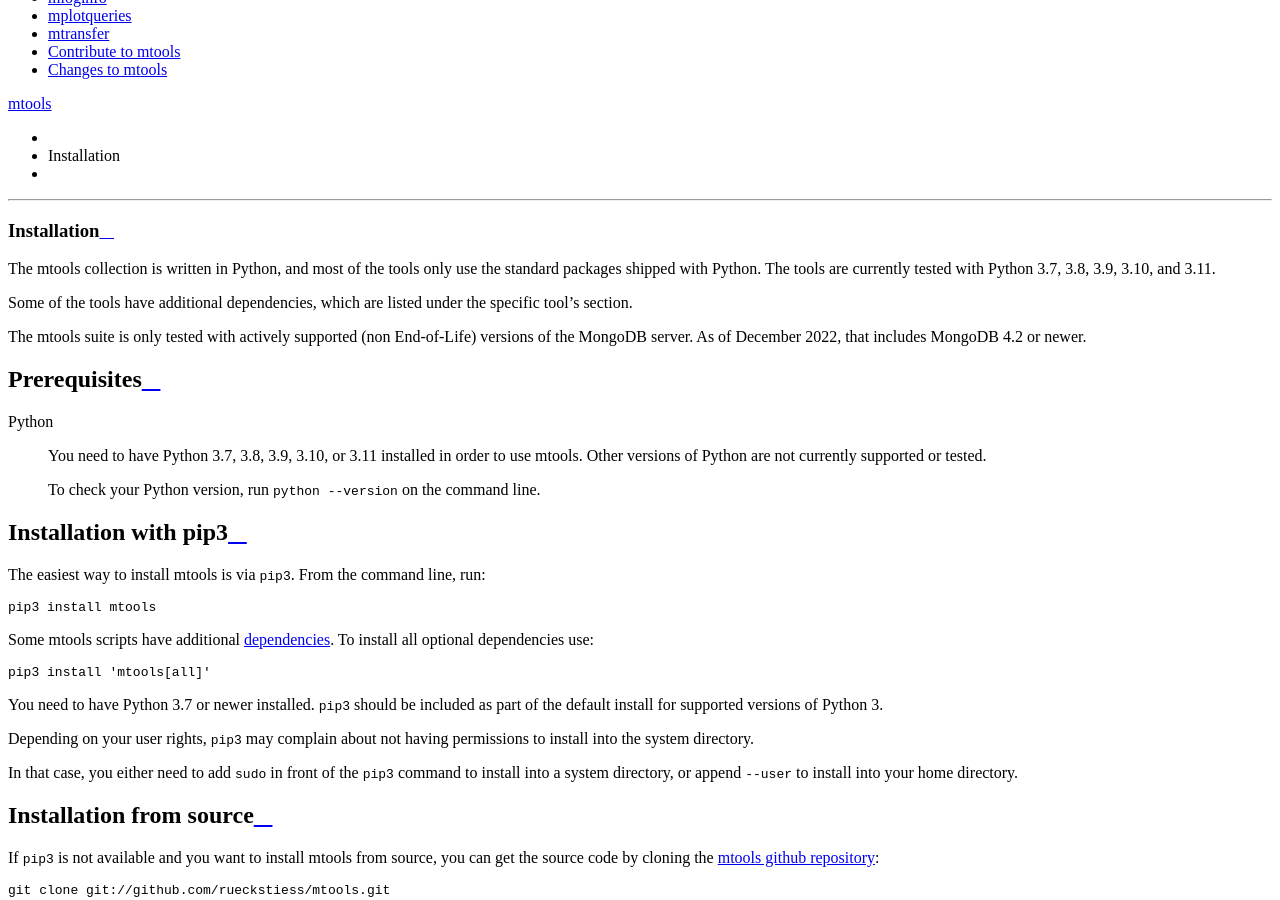
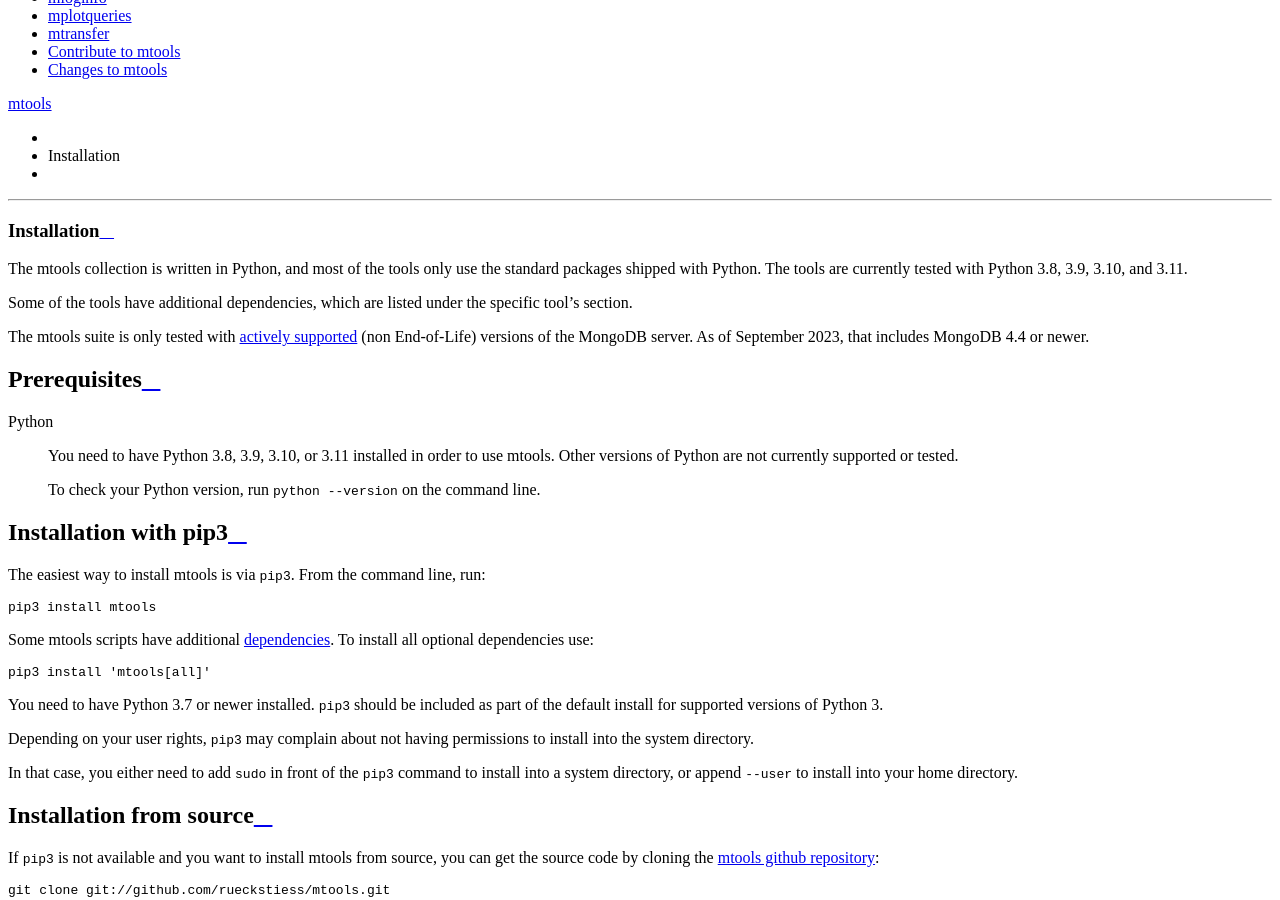
Before and after one commit to rueckstiess/mtools, a Sphinx documentation site: the page built from doc/install.rst, in a window 1280 px wide and 900 px high, scrolled down 667 px. Built offline with Sphinx 7.4.7 and the Read the Docs theme 2.0.0, drawn with Linux system fonts in a browser that asks for light colours.

Commit message:
Fix #911: Remove Python 3.7 (EOL)

```diff
--- a/doc/install.rst
+++ b/doc/install.rst
@@ -4,20 +4,21 @@
 
 The mtools collection is written in Python, and most of the tools only use the
 standard packages shipped with Python. The tools are currently tested with
-Python 3.7, 3.8, 3.9, 3.10, and 3.11.
+Python 3.8, 3.9, 3.10, and 3.11.
 
 Some of the tools have additional dependencies, which are listed under the
 specific tool's section.
 
-The mtools suite is only tested with actively supported (non End-of-Life)
-versions of the MongoDB server. As of December 2022, that includes
-MongoDB 4.2 or newer.
+The mtools suite is only tested with
+`actively supported <https://www.mongodb.com/support-policy/lifecycles>`__
+(non End-of-Life) versions of the MongoDB server. As of September 2023,
+that includes MongoDB 4.4 or newer.
 
 Prerequisites
 ~~~~~~~~~~~~~
 
 Python
-   You need to have Python 3.7, 3.8, 3.9, 3.10, or 3.11 installed in order to
+   You need to have Python 3.8, 3.9, 3.10, or 3.11 installed in order to
    use mtools. Other versions of Python are not currently supported or tested.
 
    To check your Python version, run ``python --version`` on the command line.
--- a/setup.py
+++ b/setup.py
@@ -9,7 +9,7 @@
 try:
     from setuptools import setup, find_packages
 
-    python_requires='>=3.7'
+    python_requires='>=3.8'
 
     # Additional dependencies from requirements.txt that should be installed
     # for full mtools feature support. These are optional dependencies to
@@ -100,7 +100,6 @@
         'Intended Audience :: Developers',
         'Topic :: Database',
         'License :: OSI Approved :: Apache Software License',
-        'Programming Language :: Python :: 3.7',
         'Programming Language :: Python :: 3.8',
         'Programming Language :: Python :: 3.9',
         'Programming Language :: Python :: 3.10',
```
Also changed, not shown: README.rst (+5 -4 lines), 1 other file.
